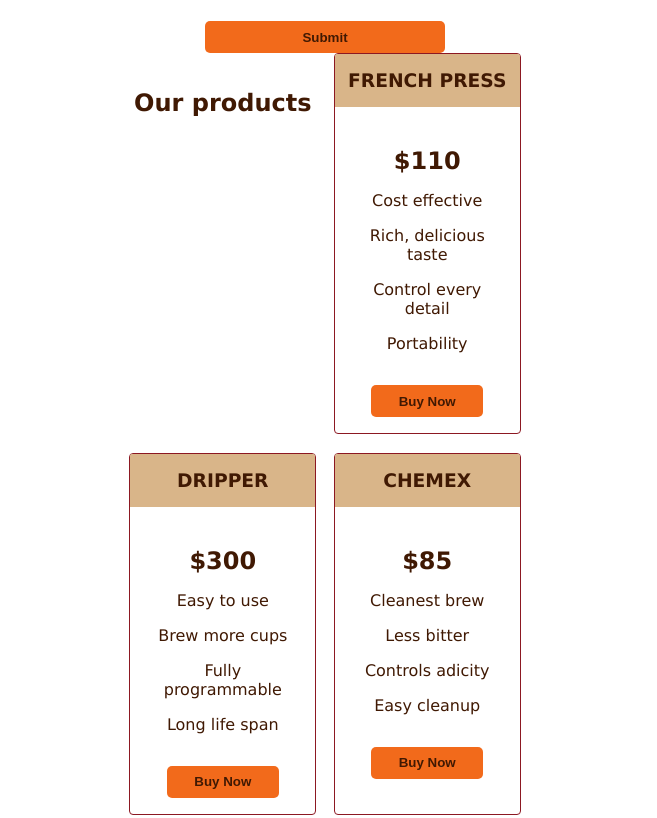
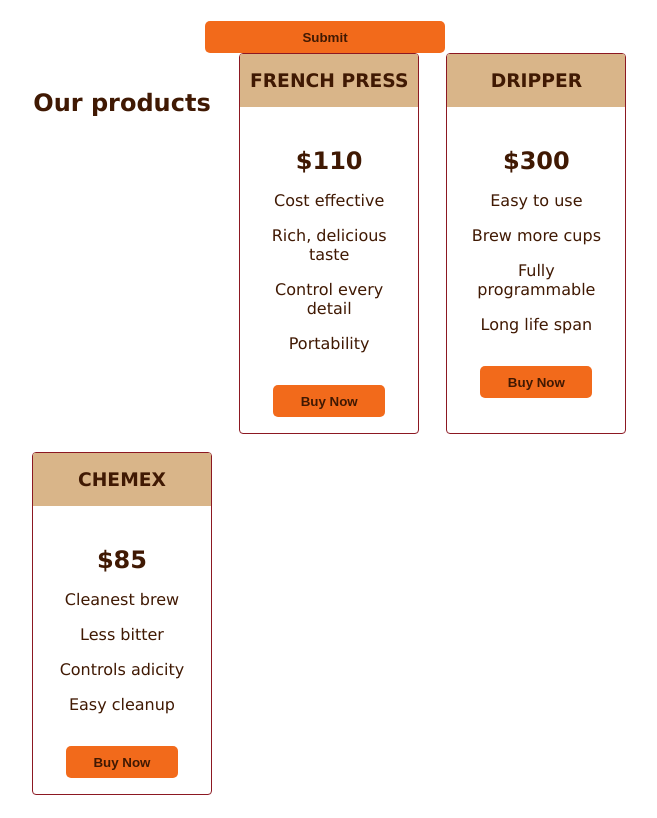
Before and after one commit to Cam-Lin/coffee-arts, a plain HTML site: page index.html in a window 1280 px wide. Shown: the part 670-1488 px from the top of the page, without its empty margins (315-972 px from the left). Drawn offline with Linux system fonts and the light colour scheme.

Commit message:
improve compatibility with 768px and higher screens

```diff
--- a/styles.css
+++ b/styles.css
@@ -228,5 +228,12 @@ footer {
         gap: 5%;
         row-gap: 2.5%;
     }
+}
 
+@media only screen and (min-width:768px) {
+    #pricing {
+        grid-template-columns: repeat(3, 1fr);
+        gap: 5%;
+        row-gap: 2.5%;
+    }
 }
```
